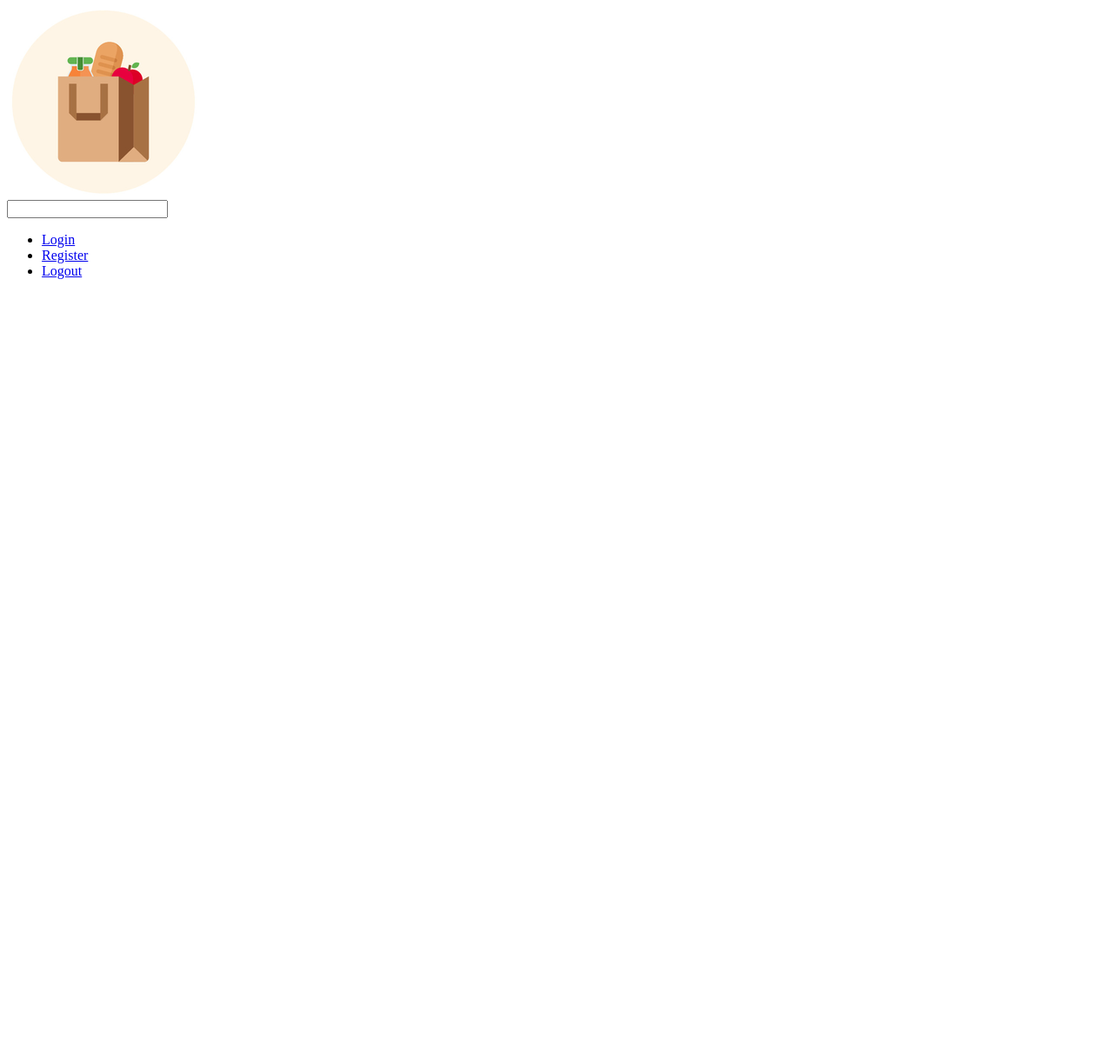
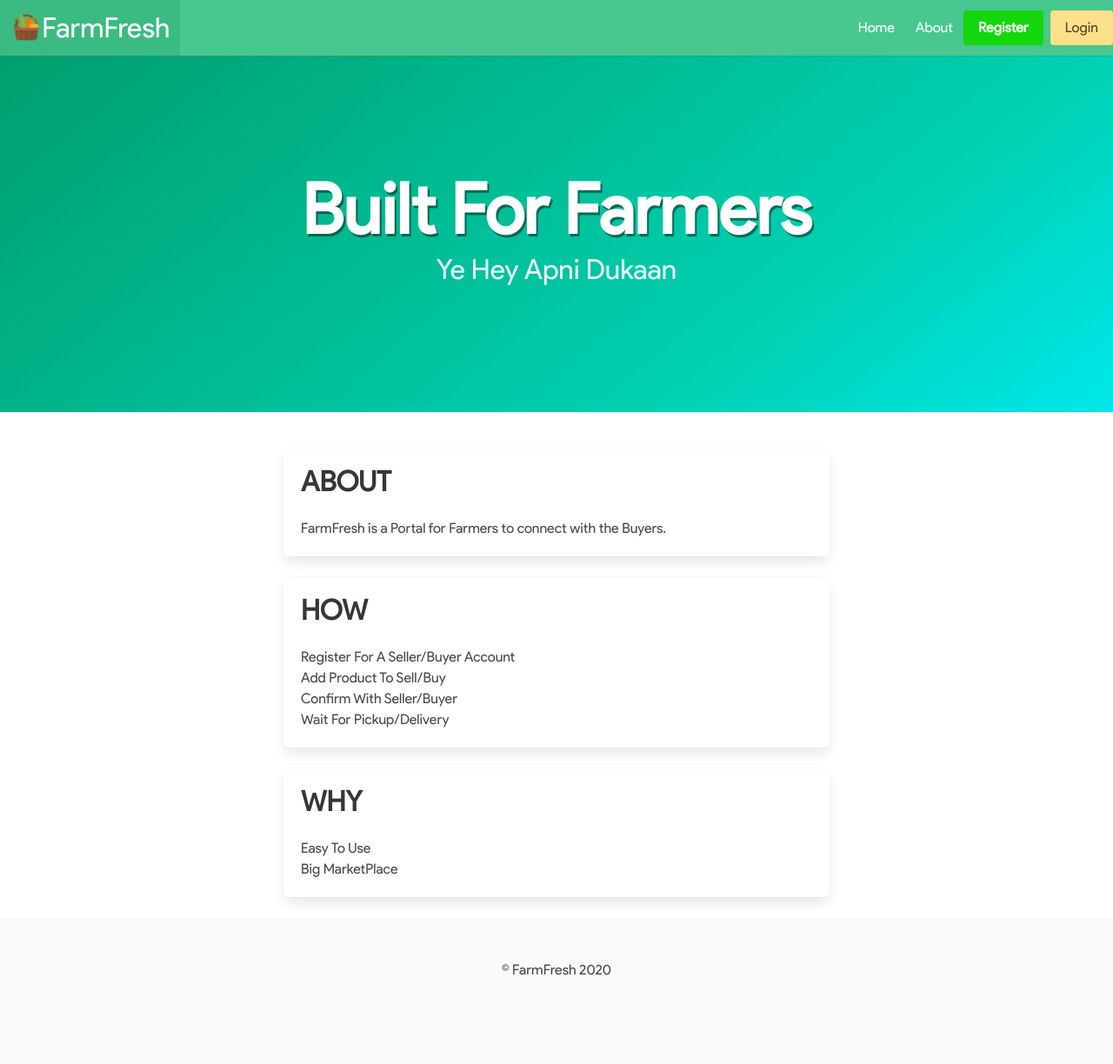
Before and after one commit to venkateshdb/farmfresh, a Flask app: page / in a window 1280 px wide. Shown: the whole page at 87% size. Before the commit the page ends 321 px from the top, so only its background shows below. Run offline with Flask 2, Linux system fonts and the light colour scheme; some libraries are stand-ins or nearby versions.

Commit message:
adding templates

```diff
--- a/app.py
+++ b/app.py
@@ -51,8 +51,7 @@ def main():
     """
     Home page
     """
-    print(session)
-    return render_template("index.html", get=session.get("logged_in"))
+    return render_template("index.html")
 
 
 @app.route("/seller", methods=["GET", "POST"])
--- /dev/null
+++ b/templates/base.html
@@ -0,0 +1,131 @@
+<!DOCTYPE html>
+<html class="has-navbar-fixed-top">
+<head>
+    <title>FarmFresh - Built for Farmers</title>
+    <meta charset="utf-8">
+    <meta name="viewport" content="width=device-width, initial-scale=1 maximum-scale=1.0, user-scalable=no">
+    <meta name="theme-color" content="#48c774">
+    <link rel="stylesheet" href="https://cdn.jsdelivr.net/npm/bulma@0.8.0/css/bulma.min.css">
+</head>
+<style>
+@font-face{
+    src:url("static/fonts/sans.woff2");
+    font-family: sans;
+}
+    body{
+        font-family: sans !important;
+        overflow-x: hidden;
+    }
+    h1.navbar-brand-name {
+    font-size: 2em;
+
+}
+.tile.is-ancestor.centered {
+    margin-top: 30px;
+}
+.centered{
+    justify-content: center;
+}
+
+.navbar-burger{
+    height: auto;
+}
+.navbar-item img {
+    max-height: 2.5em;
+}
+.navbar-end {
+    /*margin-right: 25px;*/
+}
+.button.is-primary {
+    background-color: rgb(19, 214, 12) !important;
+}
+.navbar-menu.is-active {
+    text-align: center;
+}
+.buttons:last-child {
+    justify-content: center;
+}
+.navbar.has-shadow {
+    box-shadow: 0px 1px 0 0 #7b62624d;
+}
+.hero-title{
+    text-align: center;
+    font-size: 5em;
+    text-shadow: 2px 3px #00000075;
+}
+.hero-subtitle{
+    text-align: center;
+    font-size: 2em;
+}
+</style>
+<body>
+
+    <!--using bulma nav bar-->
+    <nav class="navbar is-fixed-top is-success has-shadow" role="navigation" aria-label="main navigation">
+  <div class="navbar-brand">
+    <a class="navbar-item" href="/">
+      <img src="static/logo/logo.png" width="" height="100%">
+      <h1 class="navbar-brand-name">FarmFresh</h1>
+    </a>
+
+    <a role="button" class="navbar-burger burger" aria-label="menu" aria-expanded="false" data-target="navbarBasicExample">
+      <span aria-hidden="true"></span>
+      <span aria-hidden="true"></span>
+      <span aria-hidden="true"></span>
+    </a>
+  </div>
+
+  <div id="navbarBasicExample" class="navbar-menu">
+    <div class="navbar-end">
+      <a class="navbar-item">
+        Home
+      </a>
+
+      <a class="navbar-item">
+        About
+      </a>
+        <div class="buttons">
+          <a class="button is-primary" href="/register">
+            <strong>Register</strong>
+          </a>
+          <a class="button is-warning" href="/login">
+            Login
+          </a>
+        </div>
+      </div>
+    </div>
+  </div>
+</nav>
+<!-- end -->
+{% block content %}
+{% endblock %}
+
+<script type="text/javascript">
+    document.addEventListener('DOMContentLoaded', () => {
+
+  // Get all "navbar-burger" elements
+  const $navbarBurgers = Array.prototype.slice.call(document.querySelectorAll('.navbar-burger'), 0);
+
+  // Check if there are any navbar burgers
+  if ($navbarBurgers.length > 0) {
+
+    // Add a click event on each of them
+    $navbarBurgers.forEach( el => {
+      el.addEventListener('click', () => {
+
+        // Get the target from the "data-target" attribute
+        const target = el.dataset.target;
+        const $target = document.getElementById(target);
+
+        // Toggle the "is-active" class on both the "navbar-burger" and the "navbar-menu"
+        el.classList.toggle('is-active');
+        $target.classList.toggle('is-active');
+
+      });
+    });
+  }
+
+});
+</script>
+</body>
+</html>
--- a/templates/index.html
+++ b/templates/index.html
@@ -1,56 +1,51 @@
-<!doctype html>
-<html>
+{% extends "base.html" %}
+{% block content %}
 
-<head>
-	<title>FarmFresh - built for farmers</title>
-	<meta charset="utf-8">
-	<meta name="viewport" content="width=device-width" intial-scale="1">
-</head>
+<!-- Hero -->
+<section class="hero is-medium is-primary is-medium is-bold">
+  <div class="hero-body">
+    <div class="container">
+      <h1 class="title hero-title">
+        Built For Farmers
+      </h1>
+      <h2 class="subtitle hero-subtitle">
+        Ye Hey Apni Dukaan
+      </h2>
+    </div>
+</div>
+</section>
+<!-- Hero end -->
 
-<body>
+<!-- tile container -->
+<div class="tile is-ancestor centered space-top">
+  <div class="tile is-6 is-vertical is-parent">
+    <div class="tile is-child box">
+      <p class="title">ABOUT</p>
+      <p>FarmFresh is a Portal for Farmers to
+		connect with the Buyers.</p>
+    </div>
+    <div class="tile is-child box">
+      <p class="title">HOW</p>
+      <ul class="section--list">
+			<li>Register For A Seller/Buyer Account</li>
+			<li>Add Product To Sell/Buy</li>
+			<li>Confirm With Seller/Buyer</li>
+			<li>Wait For Pickup/Delivery</li>
+		</ul>
+    </div>
 
-	<header class="site-header">
-		<div class="site-header__inner">
-			<div class="branding">
-				<a href="/">
-					<img src="static/logo/farmfreshlogo.png">
-				</a>
-			</div>
-
-			<div class="search__bar">
-				<input type="search" name="search">
-			</div>
-
-			<nav class="navigation-drawer">
-				<ul class="main_nav">
-					<li>
-						<a href="/login">Login</a>
-					</li>
-
-					<li>
-						<a href="/register">Register</a>
-					</li>
-
-					<li>
-						<a href="/logout">Logout</a>
-					</li>
-			</nav>
-
-			<div class="burger nav_trigger">
-				<div class="burger_inner">
-					<span></span>
-					<span></span>
-					<span></span>
-				</div>
-			</div>
-
-	</header>
-
-	<div class="main_page">
-
-		<div class="hero__container">
-			<div class="hero__container__inner">
-				{{session.type}}
-				{% for message in get_flashed_messages() %}
-				{{message}}
-				{% endfor %}
+  <div class="tile is-child box">
+      <p class="title">WHY</p>
+      <p>Easy To Use</p>
+      <p>Big MarketPlace</p>
+    </div>
+  </div>
+</div>
+<!-- tile end -->
+<footer class="footer">
+	<div class="container has-text-centered">
+		<p class="footer-text">
+			&copy; FarmFresh 2020
+		</p>
+</footer>
+{% endblock %}
```
Also changed, not shown: static/images/bg.jpg (added), static/images/images1.jpeg (added), static/images/ing.png (added), static/logo/logo.png (added).
